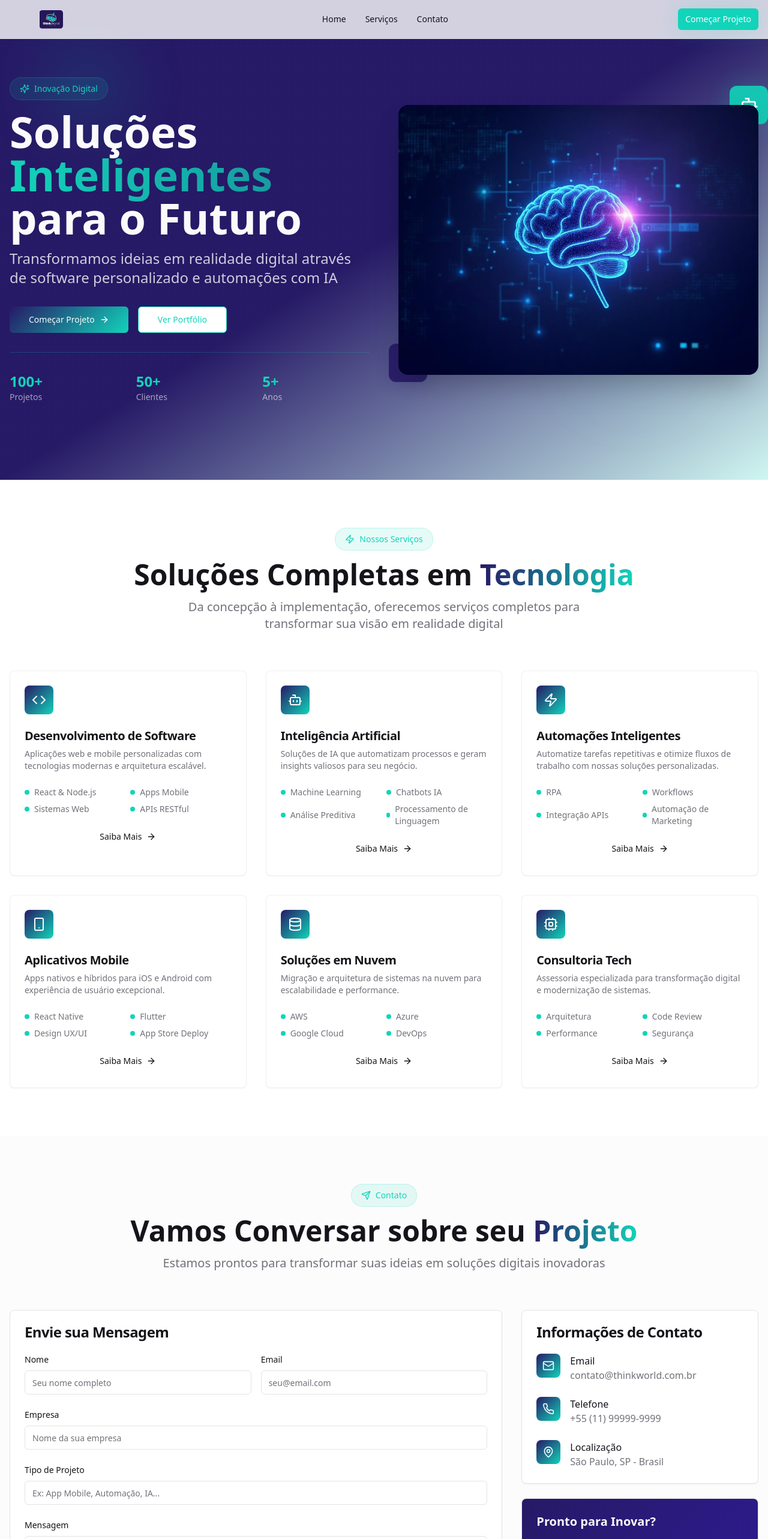
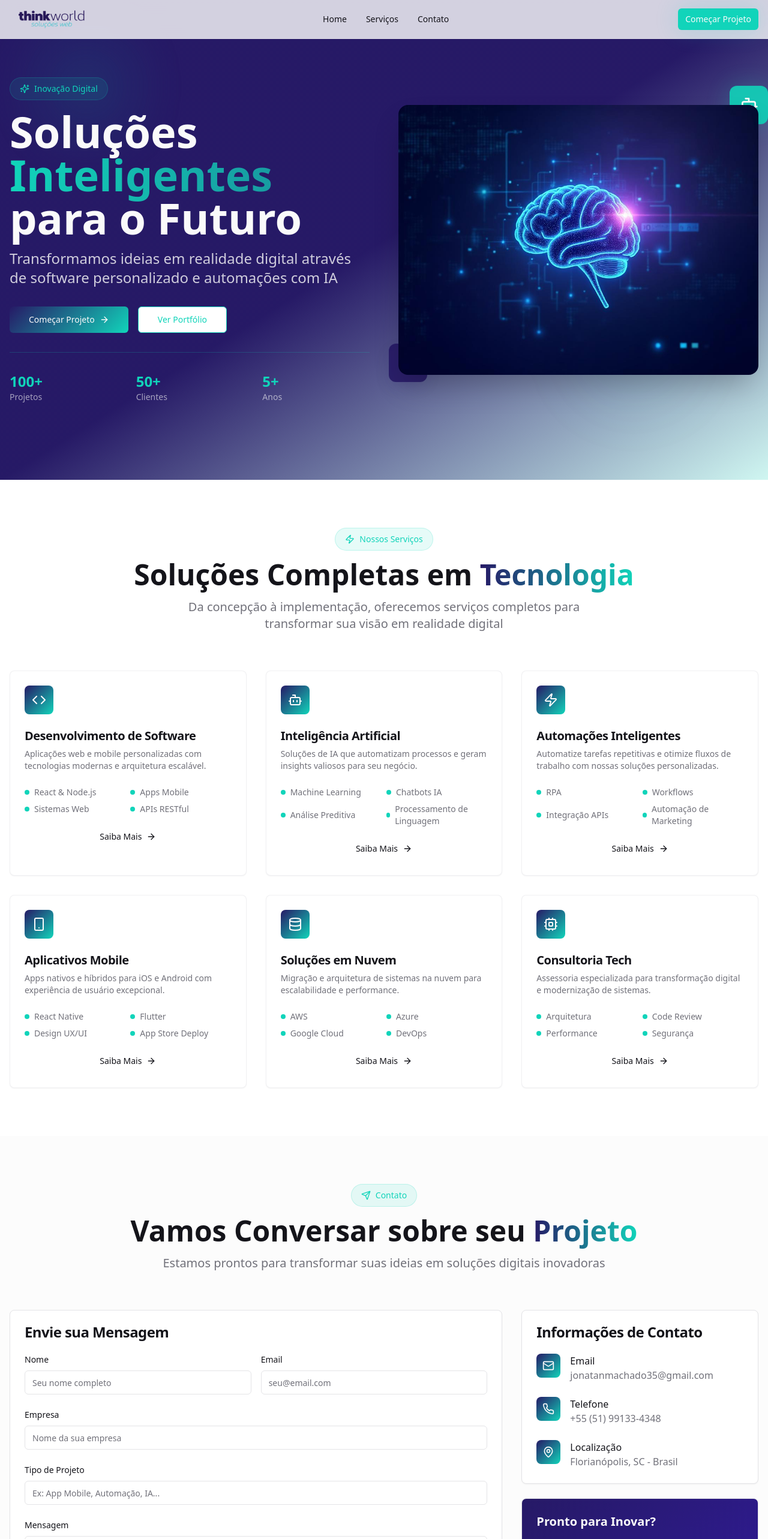
Before and after one commit to jonatanmachado35/thinkworld, a React (Vite) app: page / in a window 1280 px wide. Shown: the top 2566 px of the page at 60% size. Built offline with nearby package versions, Linux system fonts and the light colour scheme.

Commit message:
md do sobral

```diff
--- a/src/components/Contact.tsx
+++ b/src/components/Contact.tsx
@@ -94,7 +94,7 @@ const Contact = () => {
                   </div>
                   <div>
                     <h4 className="font-medium text-foreground">Email</h4>
-                    <p className="text-muted-foreground">contato@thinkworld.com.br</p>
+                    <p className="text-muted-foreground">jonatanmachado35@gmail.com</p>
                   </div>
                 </div>
 
@@ -104,7 +104,7 @@ const Contact = () => {
                   </div>
                   <div>
                     <h4 className="font-medium text-foreground">Telefone</h4>
-                    <p className="text-muted-foreground">+55 (11) 99999-9999</p>
+                    <p className="text-muted-foreground">+55 (51) 99133-4348</p>
                   </div>
                 </div>
 
@@ -114,7 +114,7 @@ const Contact = () => {
                   </div>
                   <div>
                     <h4 className="font-medium text-foreground">Localização</h4>
-                    <p className="text-muted-foreground">São Paulo, SP - Brasil</p>
+                    <p className="text-muted-foreground">Florianópolis, SC - Brasil</p>
                   </div>
                 </div>
               </CardContent>
--- a/src/components/Header.tsx
+++ b/src/components/Header.tsx
@@ -27,7 +27,7 @@ const Header = () => {
           {/* Logo */}
           <div className="flex items-center gap-2">
             <img
-              src="/lovable-uploads/5e73b650-051e-4036-a27d-dd9c601386c3.png"
+              src="/lovable-uploads/logotipo.png"
               alt="ThinkWorld"
               className="h-8 w-auto"
             />
```
Also changed, not shown: public/lovable-uploads/logotipo.png (added), 1 other file (tests, documents, lock files or other folders).
